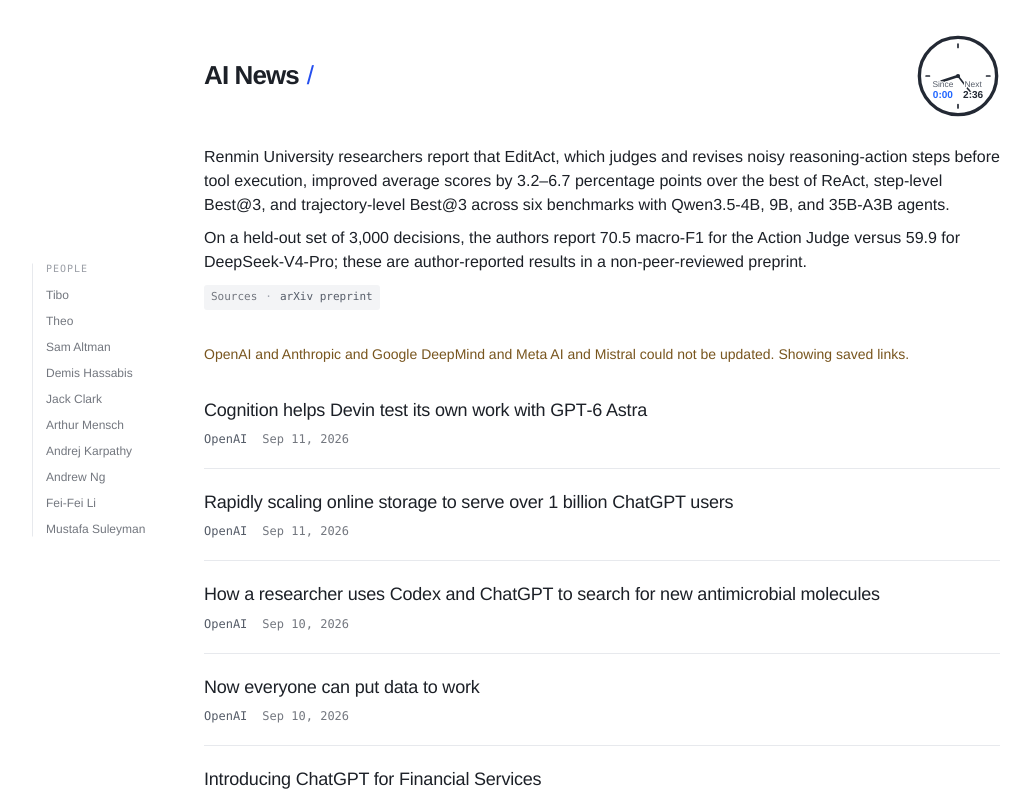
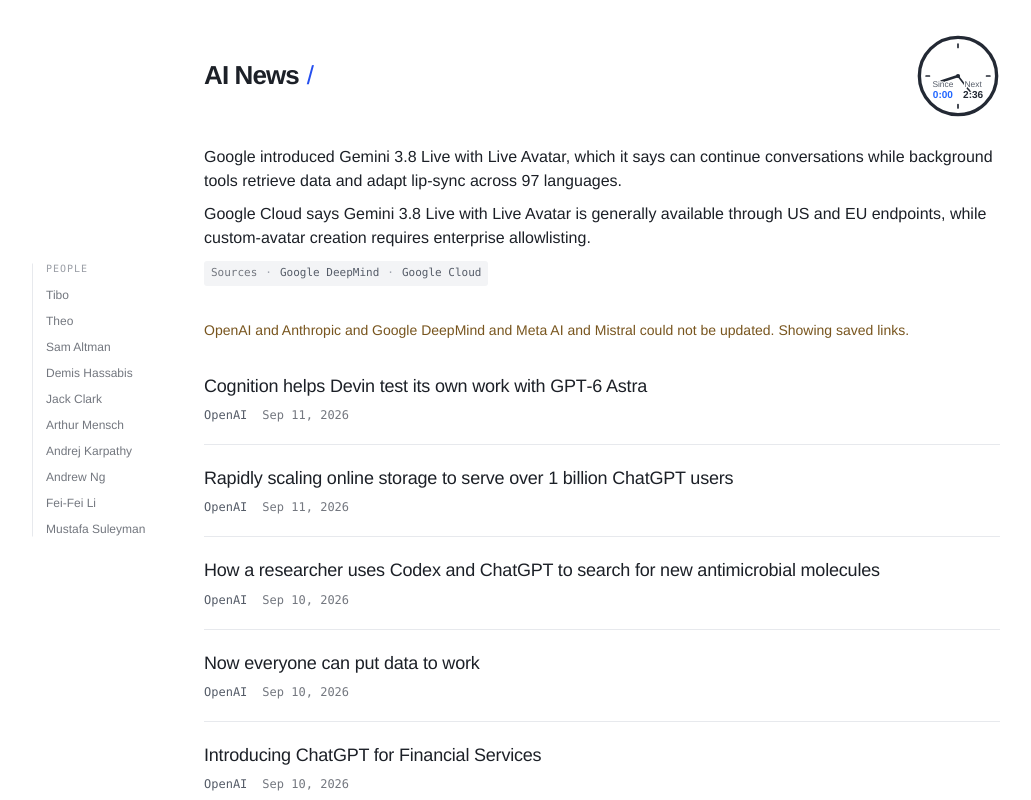
Before and after one commit to Grammercy/ai-news-stream, a Next.js app: page / in a window 1280 px wide. Shown: the top 800 px of the page, without its empty margins (38-1069 px from the left). Built offline with nearby package versions, Linux system fonts and the light colour scheme; no server answers.

Commit message:
Refresh AI News through Sep 24

```diff
--- a/app/daily-brief-sources.json
+++ b/app/daily-brief-sources.json
@@ -1,6 +1,10 @@
 [
   {
-    "label": "arXiv preprint",
-    "url": "https://arxiv.org/abs/2609.28416"
+    "label": "Google DeepMind",
+    "url": "https://blog.google/innovation-and-ai/models-and-research/gemini-models/gemini-3-8-live-with-live-avatar/"
+  },
+  {
+    "label": "Google Cloud",
+    "url": "https://cloud.google.com/blog/products/ai-machine-learning/gemini-3-8-live-with-live-avatar-is-now-generally-available"
   }
 ]
--- a/app/daily-brief.json
+++ b/app/daily-brief.json
@@ -1,4 +1,4 @@
 [
-  "Renmin University researchers report that EditAct, which judges and revises noisy reasoning-action steps before tool execution, improved average scores by 3.2–6.7 percentage points over the best of ReAct, step-level Best@3, and trajectory-level Best@3 across six benchmarks with Qwen3.5-4B, 9B, and 35B-A3B agents.",
-  "On a held-out set of 3,000 decisions, the authors report 70.5 macro-F1 for the Action Judge versus 59.9 for DeepSeek-V4-Pro; these are author-reported results in a non-peer-reviewed preprint."
+  "Google introduced Gemini 3.8 Live with Live Avatar, which it says can continue conversations while background tools retrieve data and adapt lip-sync across 97 languages.",
+  "Google Cloud says Gemini 3.8 Live with Live Avatar is generally available through US and EU endpoints, while custom-avatar creation requires enterprise allowlisting."
 ]
--- a/app/news-snapshot.json
+++ b/app/news-snapshot.json
@@ -1,4 +1,10 @@
 [
+  {
+    "title": "Introducing Gemini 3.8 Live with Live Avatar",
+    "url": "https://blog.google/innovation-and-ai/models-and-research/gemini-models/gemini-3-8-live-with-live-avatar/",
+    "date": "2026-09-24T15:30:00.000Z",
+    "source": "Google DeepMind"
+  },
   {
     "title": "Advancing Private AI Compute with secure, server-side memory",
     "url": "https://deepmind.google/blog/advancing-private-ai-compute-with-secure-server-side-memory",
--- a/app/news-summaries.json
+++ b/app/news-summaries.json
@@ -121,5 +121,6 @@
   "https://www.anthropic.com/news/claude-discovers-novel-enzyme-system": "The Anthropic preprint reports that Claude’s search involved 949 agent sessions over 21.5 hours and that human lab tests detected short RNAs from the repeat array, while ART’s function remains unknown.",
   "https://openai.com/index/airbnb-gpt-6-astra": "OpenAI reports that one Airbnb user reached ‘impressive output’ on strategic documents in 3–4 passes, versus 20+ rounds using other models.",
   "https://www.anthropic.com/features/ebola-response": "Anthropic says a Claude skill built by WHO AFRO staff turns health-zone slide decks into a daily Ebola situation report in under an hour, down from a process that used to take all day.",
-  "https://openai.com/index/chatgpt-ads-expands-southeast-asia-taiwan": "OpenAI says ads will begin rolling out in Indonesia, Malaysia, the Philippines, Singapore, Thailand, Vietnam, and Taiwan, and will appear only to ChatGPT Free and Go users."
+  "https://openai.com/index/chatgpt-ads-expands-southeast-asia-taiwan": "OpenAI says ads will begin rolling out in Indonesia, Malaysia, the Philippines, Singapore, Thailand, Vietnam, and Taiwan, and will appear only to ChatGPT Free and Go users.",
+  "https://blog.google/innovation-and-ai/models-and-research/gemini-models/gemini-3-8-live-with-live-avatar/": "Google says Gemini 3.8 Live can keep dialogue going while background tools fetch data and adapt lip-sync across 97 languages; custom-avatar creation requires enterprise allowlisting."
 }
--- a/app/news-summary-reviews.json
+++ b/app/news-summary-reviews.json
@@ -1106,5 +1106,14 @@
     "status": "PASS",
     "retry_count": 0,
     "extra_title_fact": "The seven rollout markets are named, and OpenAI says only ChatGPT Free and Go users will see ads."
+  },
+  "https://blog.google/innovation-and-ai/models-and-research/gemini-models/gemini-3-8-live-with-live-avatar/": {
+    "policy": "insight-v2",
+    "title": "Introducing Gemini 3.8 Live with Live Avatar",
+    "date": "2026-09-24T15:30:00.000Z",
+    "source": "Google DeepMind",
+    "status": "PASS",
+    "retry_count": 0,
+    "extra_title_fact": "The system supports background tool calls during ongoing dialogue, 97-language lip-sync adaptation, and enterprise allowlist-only custom avatars."
   }
 }
--- a/app/news.ts
+++ b/app/news.ts
@@ -13,13 +13,17 @@ const isRecent = (date: string) => {
   const timestamp = Date.parse(date);
   return timestamp >= Date.now() - NEWS_RETENTION_MS && timestamp <= Date.now();
 };
-const summaryByUrl = summaries as Record<string, string>;
 const canonical = (url: string) => {
   const value = new URL(url);
   value.hash = "";
   value.search = "";
-  return value.href.replace(/\/$/, "");
+  const normalized = value.href.replace(/\/$/, "");
+  if (normalized === "https://deepmind.google/blog/introducing-gemini-38-live-with-live-avatar") {
+    return "https://blog.google/innovation-and-ai/models-and-research/gemini-models/gemini-3-8-live-with-live-avatar";
+  }
+  return normalized;
 };
+const summaryByUrl = Object.fromEntries(Object.entries(summaries as Record<string, string>).map(([url, summary]) => [canonical(url), summary]));
 const uniqueByCanonical = (items: Item[]) => [...new Map(items.map(item => [canonical(item.url), item])).values()];
 const withSummaries = (items: Item[]) => items.map(item => ({...item, summary: summaryByUrl[canonical(item.url)]}));
 export const dailySummary = dailyBrief as string[];
--- a/app/update-status.json
+++ b/app/update-status.json
@@ -1,6 +1,6 @@
 {
-  "coverageThrough": "2026-09-24T11:02:07Z",
-  "completedAt": "2026-09-24T11:35:13Z",
+  "coverageThrough": "2026-09-24T17:02:19Z",
+  "completedAt": "2026-09-24T19:43:35Z",
   "timeZone": "America/Chicago",
   "hours": [
     0,
```
